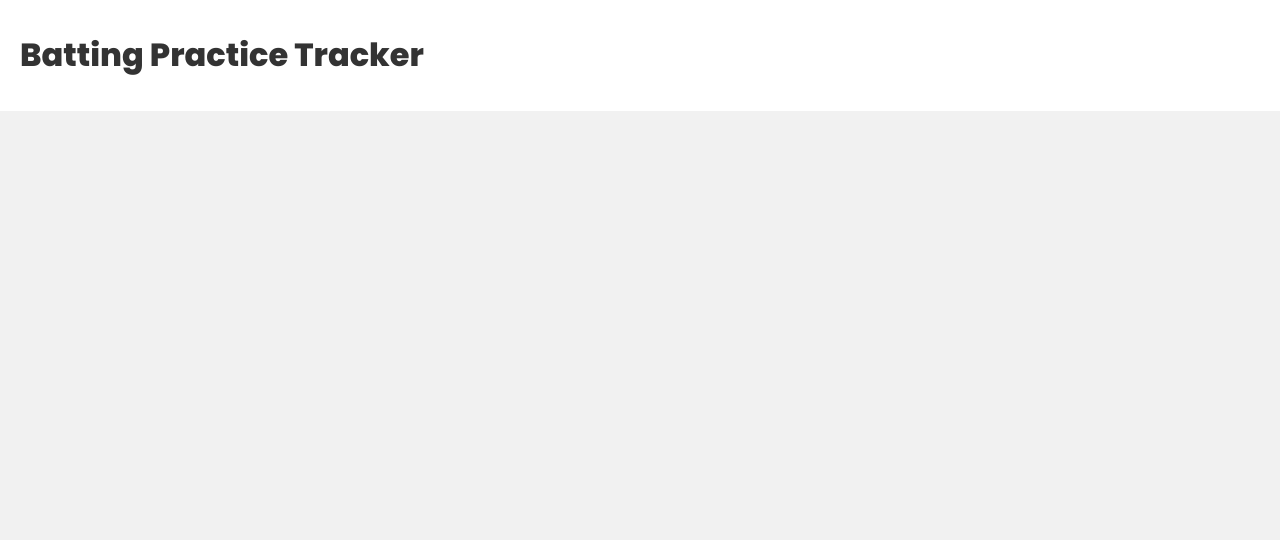
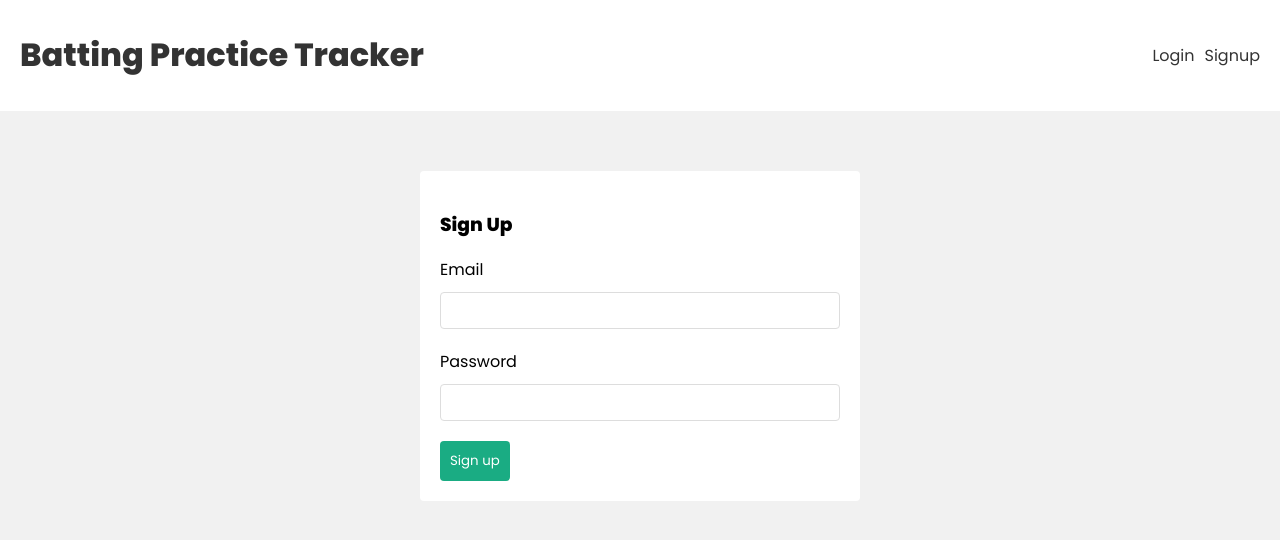
Before and after one commit to jasonpennini/bp-data-tracker, a React (Create React App) app in the folder frontend/: page /signup in a window 1280 px wide. Shown: the top 540 px of the page. Built offline with nearby package versions, Linux system fonts and the light colour scheme.

Commit message:
created login and signup forms and associated routes

```diff
--- a/frontend/src/App.js
+++ b/frontend/src/App.js
@@ -3,6 +3,9 @@
 //pages and components
 import Home from './pages/Home'
 import Navbar from './components/navbar'
+import Login from './pages/Login'
+import Signup from './pages/Signup'
+
 
 function App() {
   return (
@@ -12,8 +15,10 @@
         <div className="pages">
           <Routes>
             <Route path="/" element={<Home />} />
+            <Route path="/login" element={<Login />} />
+            <Route path="/signup" element={<Signup />} />
           </Routes>
-         </div>
+        </div>
       </BrowserRouter>
     </div>
   );
--- a/frontend/src/components/navbar.js
+++ b/frontend/src/components/navbar.js
@@ -7,6 +7,12 @@
         <Link to='/'>
           <h1>Batting Practice Tracker</h1>
         </Link>
+        <nav>
+          <div>
+            <Link to='/login'>Login</Link>
+            <Link to='/signup'>Signup</Link>
+          </div>
+        </nav>
       </div>
     </header>
   )
--- a/frontend/src/index.css
+++ b/frontend/src/index.css
@@ -1,4 +1,3 @@
-
 /* google font */
 @import url('https://fonts.googleapis.com/css2?family=Poppins:wght@300;400;500;600;800&family=VT323&display=swap');
 
@@ -39,7 +38,7 @@
   grid-template-columns: 3fr 1fr;
   gap: 100px;
 }
-.b--details {
+.batting-practice-details {
   background: #fff;
   border-radius: 4px;
   margin: 20px auto;
@@ -57,15 +56,8 @@
   font-size: 0.9em;
   color: #555;
 }
-.batting-practice-details {
-  margin: 10px;
-  padding: 6px;
-  background: #fff;
-  box-shadow: 2px 2px 8px rgba(0, 0, 0, 0.1);
-  color: #333;
-}
-.batting-practice-details span {
-  position: flex;
+.workout-details span {
+  position: absolute;
   top: 20px;
   right: 20px;
   cursor: pointer;
@@ -95,6 +87,7 @@
   padding: 10px;
   font-family: "Poppins";
   border-radius: 4px;
+  cursor: pointer;
 }
 div.error {
   padding: 10px;
@@ -107,3 +100,20 @@
 input.error {
   border: 1px solid var(--error);
 }
+
+/* navbar */
+nav {
+  display: flex;
+  align-items: center;
+}
+nav a {
+  margin-left: 10px;
+}
+/* auth forms */
+form.signup, form.login {
+  max-width: 400px;
+  margin: 40px auto;
+  padding: 20px;
+  background: #fff;
+  border-radius: 4px;
+}
--- /dev/null
+++ b/frontend/src/pages/Login.js
@@ -0,0 +1,28 @@
+import { useState } from 'react'
+
+const Login = () => {
+  const [email, setEmail] = useState('')
+  const [password, setPassword] = useState('')
+
+const handleSubmit = async (e) => {
+  // prevents default behavior of submitting a form which is to refresh the page
+  e.preventDefault()
+  console.log(email, password)
+}
+  return (
+    <form className="login" onSubmit={handleSubmit}>
+      <h3> Login</h3>
+      <label> Email </label>
+      <input type="email"
+      onChange={(e) => setEmail(e.target.value)}
+      value={email} />
+      <label> Password </label>
+      <input type="password"
+      onChange={(e) => setPassword(e.target.value)}
+      value={password} />
+      <button> Log in </button>
+    </form>
+  )
+}
+
+export default Login
--- /dev/null
+++ b/frontend/src/pages/Signup.js
@@ -0,0 +1,30 @@
+import { useState } from 'react'
+
+const Signup = () => {
+  const [email, setEmail] = useState('')
+  const [password, setPassword] = useState('')
+
+// takes in event object from the submission
+const handleSubmit = async (e) => {
+  // prevents default behavior of submitting a form which is to refresh the page
+  e.preventDefault()
+  console.log(email, password)
+}
+  return (
+    <form className="signup" onSubmit={handleSubmit}>
+      <h3>Sign Up</h3>
+      <label>Email</label>
+      <input type="email"
+      // setting email to current value based on state of the event object
+      onChange={(e) => setEmail(e.target.value)}
+      value={email} />
+      <label> Password </label>
+      <input type="password"
+      onChange={(e) => setPassword(e.target.value)}
+      value={password} />
+      <button>Sign up</button>
+    </form>
+  )
+}
+
+export default Signup
```
